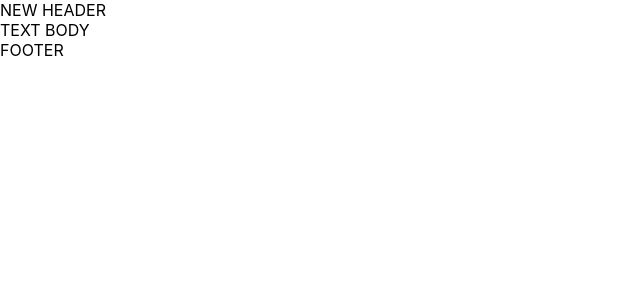
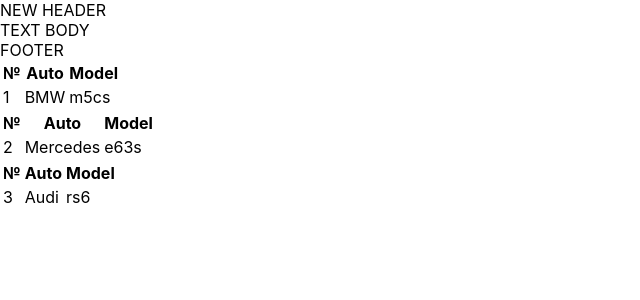
Before and after one commit to Alex-Fes/microtasks, a React (Create React App) app: page / in a window 1280 px wide. Shown: the top 300 px of the page, without its empty margins (0-640 px from the left). Built offline with nearby package versions, Linux system fonts and the light colour scheme.

Commit message:
add new Component

```diff
--- a/src/App.tsx
+++ b/src/App.tsx
@@ -3,12 +3,20 @@
 import Header from "./site/Components/Header/Header";
 import Footer from "./site/Components/Footer/Footer";
 import Body from "./site/Components/Body/Body";
+import Auto from "./site/Components/Map";
 
 function App() {
+    const topCars = [
+        {manufacturer: 'BMW', model: 'm5cs'},
+        {manufacturer: 'Mercedes', model: 'e63s'},
+        {manufacturer: 'Audi', model: 'rs6'}
+    ]
+
     return (<>
-            <Header titleForHeader = {'NEW HEADER'}/>
-            <Body titleForBody = {'TEXT BODY'}/>
-            <Footer titleForFooter = {'FOOTER'}/>
+            <Header titleForHeader={'NEW HEADER'} />
+            <Body titleForBody={'TEXT BODY'} />
+            <Footer titleForFooter={'FOOTER'} />
+            <Auto autoCheck = {topCars} />
         </>
     );
 }
--- /dev/null
+++ b/src/site/Components/Map.tsx
@@ -0,0 +1,42 @@
+import React from 'react';
+
+type NewComponentPropsType = {
+    // topCars: Array<topCarsPropsType>;
+    autoCheck: Array<topCarsPropsType>
+}
+
+type topCarsPropsType = {
+    manufacturer: string,
+    model: string
+}
+
+const Auto = (props: NewComponentPropsType) => {
+    return (
+        <div>
+            {props.autoCheck.map((objectFromTopCars, index) => {
+                return (
+                    <div>
+                        <table>
+                            <tr>
+                                <th>№</th>
+                                <th>Auto</th>
+                                <th>Model</th>
+                            </tr>
+                            <tr>
+                                <td>{index + 1}</td>
+                                <td>{objectFromTopCars.manufacturer}</td>
+                                <td>{objectFromTopCars.model}</td>
+                            </tr>
+
+                        </table>
+
+                    </div>
+                )
+            })}
+
+
+        </div>
+    )
+}
+
+export default Auto;
```
